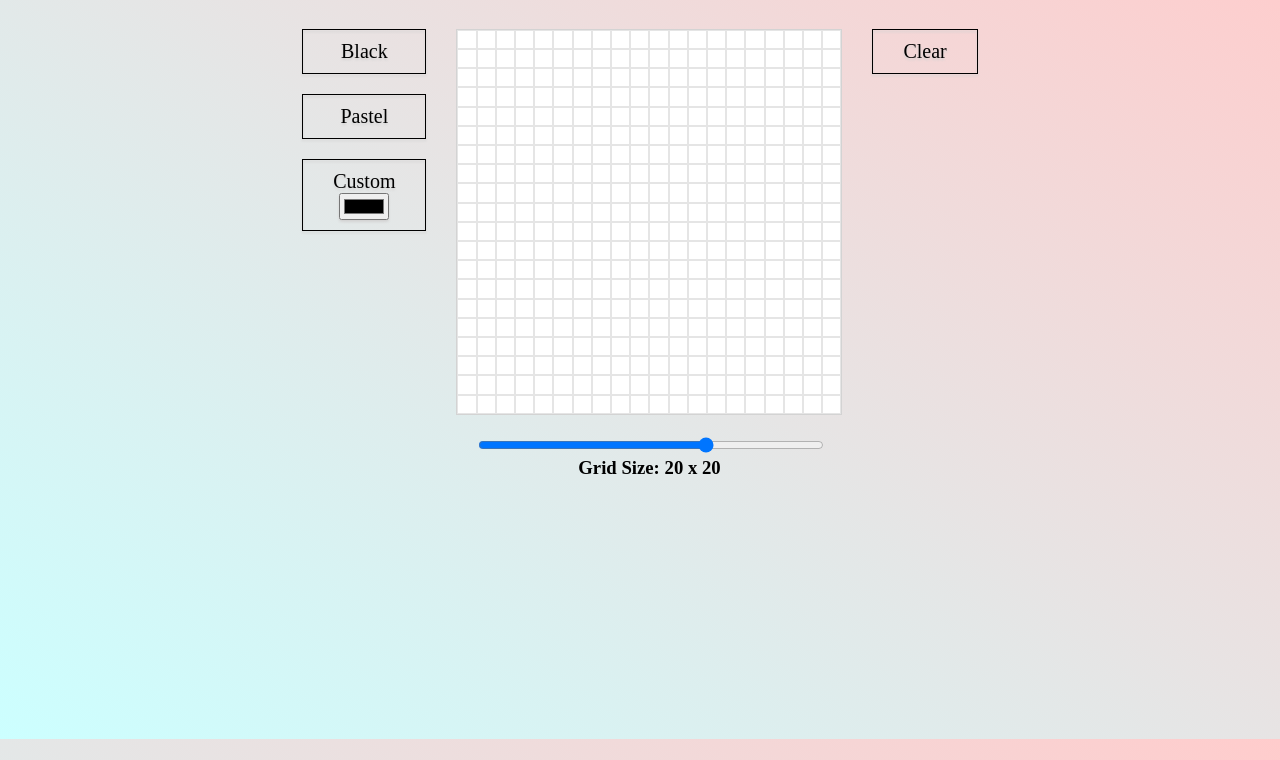
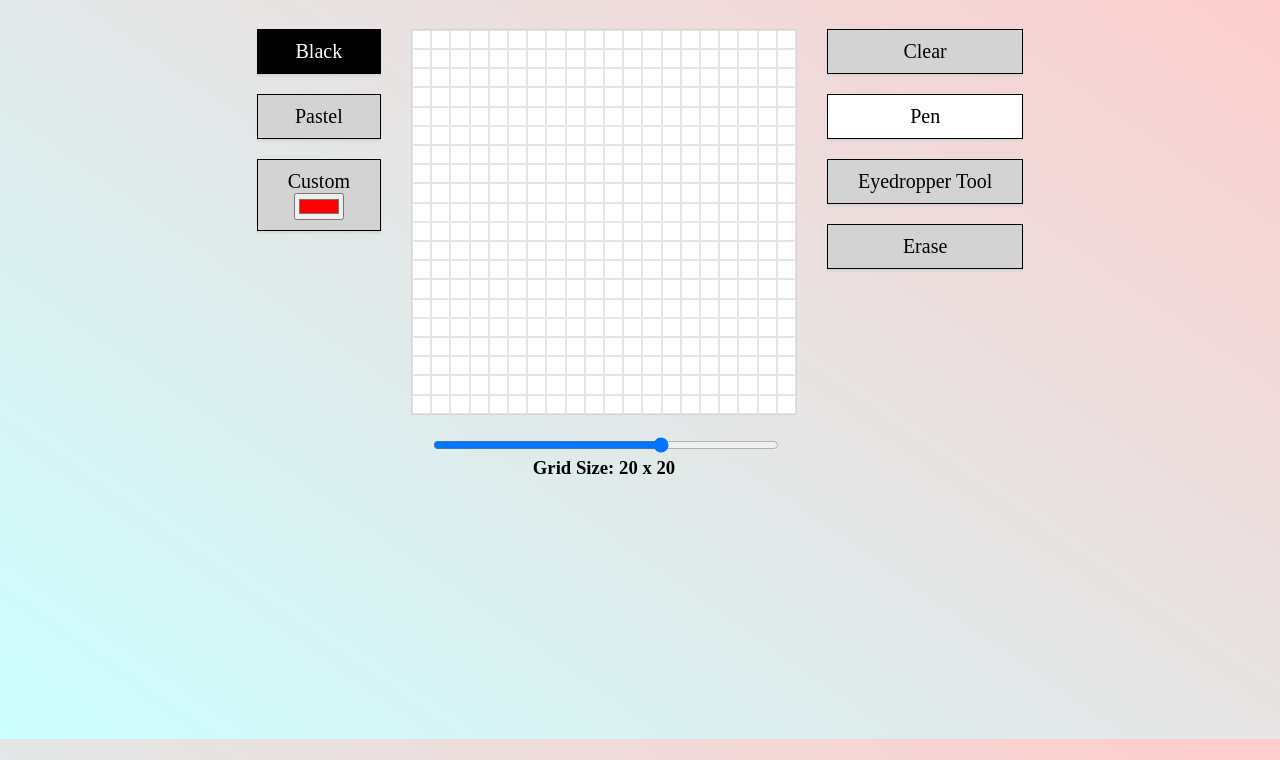
Before and after one commit to lisalbi/etch-a-sketch, a plain HTML site: page index.html in a window 1280 px wide. Both pictures are taken after a click on the button "Black". Shown: the part 61-821 px from the top of the page. Drawn offline with Linux system fonts and the light colour scheme; a web font is replaced by a local one.

Commit message:
added tools: pen, eyedropper, eraser

```diff
--- a/index.html
+++ b/index.html
@@ -13,9 +13,9 @@
     </header>
     <div id="main">
         <div class = 'btnContainer' id="colorPanel">
-            <button class="color btn" id="blackColorBtn">Black</button>
-            <button class="color btn" id="pastelColorBtn">Pastel</button>
-            <button class="color btn" id="customColorBtn">Custom <br><input type='color' id='colorPicker'></button>
+            <button class="color btn" id="black">Black</button>
+            <button class="color btn" id="pastel">Pastel</button>
+            <button class="color btn" id="custom">Custom <br><input type='color' id='colorPicker' value='#ff0000'></button>
         </div>
         <div id='centerPanel'>
             <div id="canvas"></div>
@@ -27,6 +27,9 @@
         </div>
         <div class = 'btnContainer'>
             <button class="btn" id="clearBtn">Clear</button>
+            <button class="tool btn" id="penTool">Pen</button>
+            <button class="tool btn" id="eyedropperTool">Eyedropper Tool</button>
+            <button class="tool btn" id="eraserTool">Erase</button>
         </div>
 
 
@@ -40,51 +43,46 @@
     const LOW = 10;
     const MEDIUM = 20;
     const HIGH = 30;
-    let color = 'black';
-    let activeColorBtn = 'black'
+    let activeColorBtn = '';
+    let currentTool = 'penTool';
+    let currentColor = '';
+    let mousedown = false;
+
 
     const gridSize = document.querySelector('#gridSize');
+    const canvas = document.querySelector('#canvas');
+    const clearBtn = document.querySelector('#clearBtn');
+    const densitySlider = document.querySelector('#densitySlider');
+    const blackColorBtn = document.querySelector('#black');
+    const pastelColorBtn = document.querySelector('#pastel');
+    const colorPicker = document.querySelector('#colorPicker');
+    const customColorBtn = document.querySelector('#custom');
+    const penTool = document.querySelector('#penTool');
+    const eyedropperTool = document.querySelector('#eyedropperTool');
+    const eraserTool = document.querySelector('#eraserTool');
 
-    const canvas = document.querySelector('#canvas');
-    createCanvas();
 
-    const clearBtn = document.querySelector('#clearBtn');
+
+
     clearBtn.addEventListener('click', clearCanvas);
-
-    // const lowDensityBtn = document.querySelector('#lowDensityBtn');
-    // lowDensityBtn.addEventListener('click', function() {
-    //     changeDensity(LOW);
-    // });
-
-    // const mediumDensityBtn = document.querySelector('#mediumDensityBtn');
-    // mediumDensityBtn.addEventListener('click', function() {
-    //     changeDensity(MEDIUM);
-    // });
-
-    // const highDensityBtn = document.querySelector('#highDensityBtn');
-    // highDensityBtn.addEventListener('click', function() {
-    //     changeDensity(HIGH);
-    // });
-
-    const densitySlider = document.querySelector('#densitySlider');
     densitySlider.addEventListener('input', function() {
         changeDensity(this.value);
     })
+    blackColorBtn.addEventListener('click', () => setColor('black'));
+    pastelColorBtn.addEventListener('click', () => setColor('pastel'));
+    customColorBtn.addEventListener('click', () => setColor('custom'));
 
-    const blackColorBtn = document.querySelector('#blackColorBtn');
-    blackColorBtn.addEventListener('click', function() {
-        color = 'black';
+    penTool.addEventListener('click', () => setTool('penTool'));
+    eyedropperTool.addEventListener('click', () => setTool('eyedropperTool'));
+    eraserTool.addEventListener('click', () => setTool('eraserTool'));
+
+    document.addEventListener('mousedown', function(){
+        mousedown= true;
     });
 
-    const pastelColorBtn = document.querySelector('#pastelColorBtn');
-    pastelColorBtn.addEventListener('click', function() {
-        color = 'pastel';
+    document.addEventListener('mouseup', function(){
+        mousedown= false;
     });
-
-    const colorPicker = document.querySelector('#colorPicker');
-    colorPicker.addEventListener('input', function() {
-        color = 'custom';
-    })
 
     function createCanvas(n = MEDIUM) {
         canvas.style.gridTemplateColumns = `repeat(${n}, 1fr)`;
@@ -96,7 +94,9 @@
         }
         let pixels = document.querySelectorAll('.pixel');
         pixels.forEach(pixel => pixel.addEventListener('mouseover', function() {
-            colorPixel(this);
+            if (mousedown) {
+                transformPixel(this);
+            }
         }));
         gridSize.textContent = `${n} x ${n}`;
 
@@ -113,10 +113,18 @@
         createCanvas(density);
     }
 
+    function setColor(color) {
+        currentColor = color;
+        if (document.getElementsByClassName('activeColor')[0]) {
+            document.getElementsByClassName('activeColor')[0].classList.remove('activeColor');
+        }
+        document.getElementById(color).classList.add('activeColor');
+    }
+
     function colorPixel(pixel) {
-        switch(color) {
+        switch(currentColor) {
             case 'black':
-                pixel.style.backgroundColor = '#3f3f3f';
+                pixel.style.backgroundColor = '#262626';
                 break;
             case 'pastel':
                 let hue = Math.floor(Math.random() * 360);
@@ -128,6 +136,39 @@
         }
     }
 
+    function transformPixel(pixel) {
+        switch (currentTool) {
+            case 'penTool':
+                colorPixel(pixel);
+                break;
+            case 'eyedropperTool':
+                if (pixel.style.backgroundColor) {
+                    colorPicker.value = pixel.style.backgroundColor;
+                }
+                break;
+            case 'eraserTool':
+                pixel.style.backgroundColor = 'transparent';
+                break;
+        }
+    }
+
+    function setTool(tool) {
+        currentTool = tool;
+        if (document.getElementsByClassName('activeTool')[0]) {
+            document.getElementsByClassName('activeTool')[0].classList.remove('activeTool');
+            console.log('good');
+        }
+        document.getElementById(tool).classList.add('activeTool');
+    }
+
+    setTool('penTool');
+    createCanvas();
+    setColor('black');
+
+
+
+
+
 
 </script>
 
--- a/style.css
+++ b/style.css
@@ -31,6 +31,8 @@ header {
     border: 0.2px solid rgba(0, 0, 0, .1);
 }
 #canvas {
+    min-width: 300px;
+    min-height: 300px;
     width: 30vw;
     height: 30vw;
     display: grid;
@@ -41,10 +43,7 @@ header {
     border: 1px solid lightgray;
 }
 
-.activated {
-    background-color: #3f3f3f;
-    border-color: #3f3f3f;
-}
+
 
 .btn {
     color: black;
@@ -52,15 +51,28 @@ header {
     font-weight: 500;
     font-style: normal;
     font-size: 20px;
-    background: transparent;
+    background-color: lightgray;
     padding: 10px 30px 10px 30px;
     border: 1px solid black;
     filter: drop-shadow(0px 2px 1px lightgray);
     margin: 10px 0;
 }
 
-.activated {
+.btn:hover {
+    filter: brightness(105%);
+}
+
+.activeTool {
+    background-color: white;
+}
+
+.btn:hover {
+    box-shadow: 5px 5px 5px darkgray;
+  }
+
+.activeColor {
     background: black;
+    color: white;
 }
 
 
```
